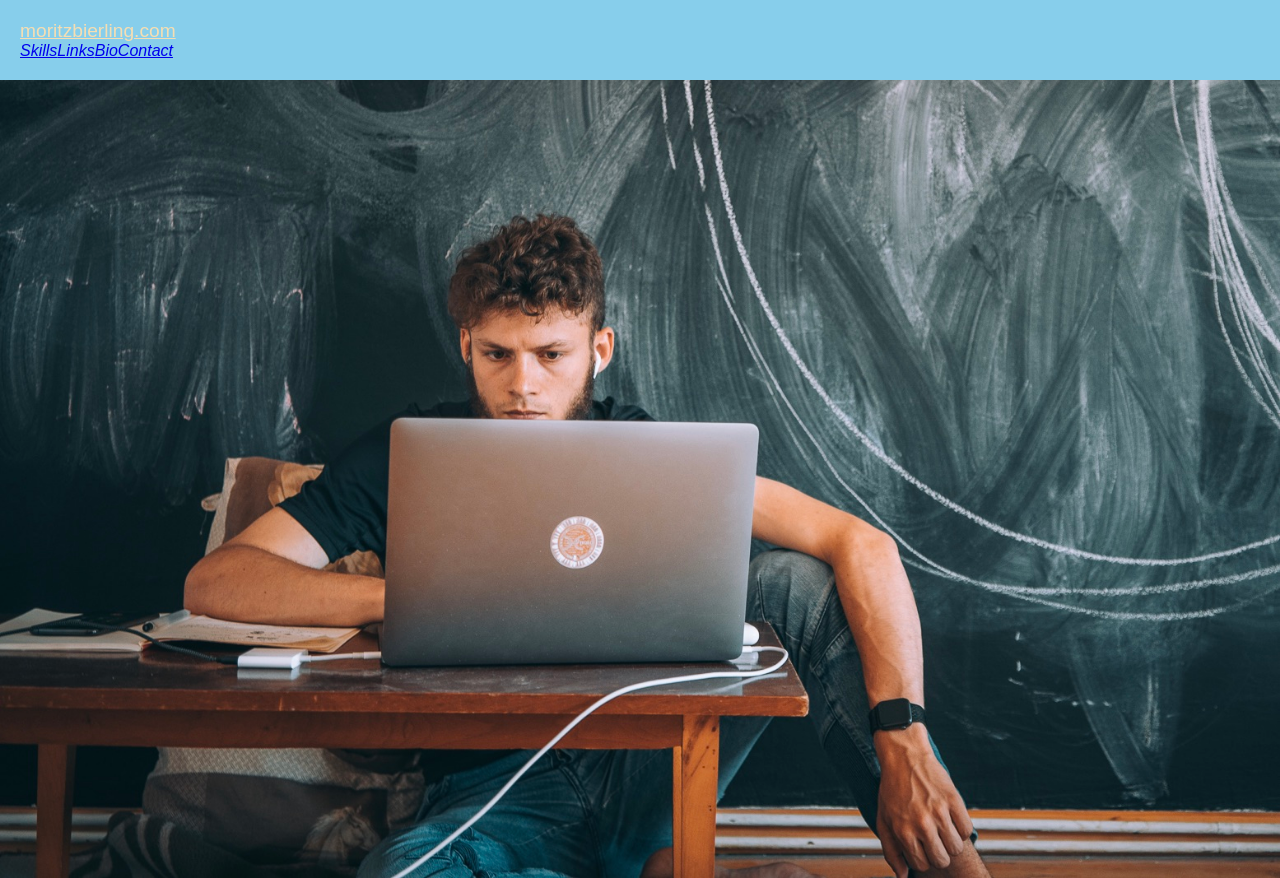
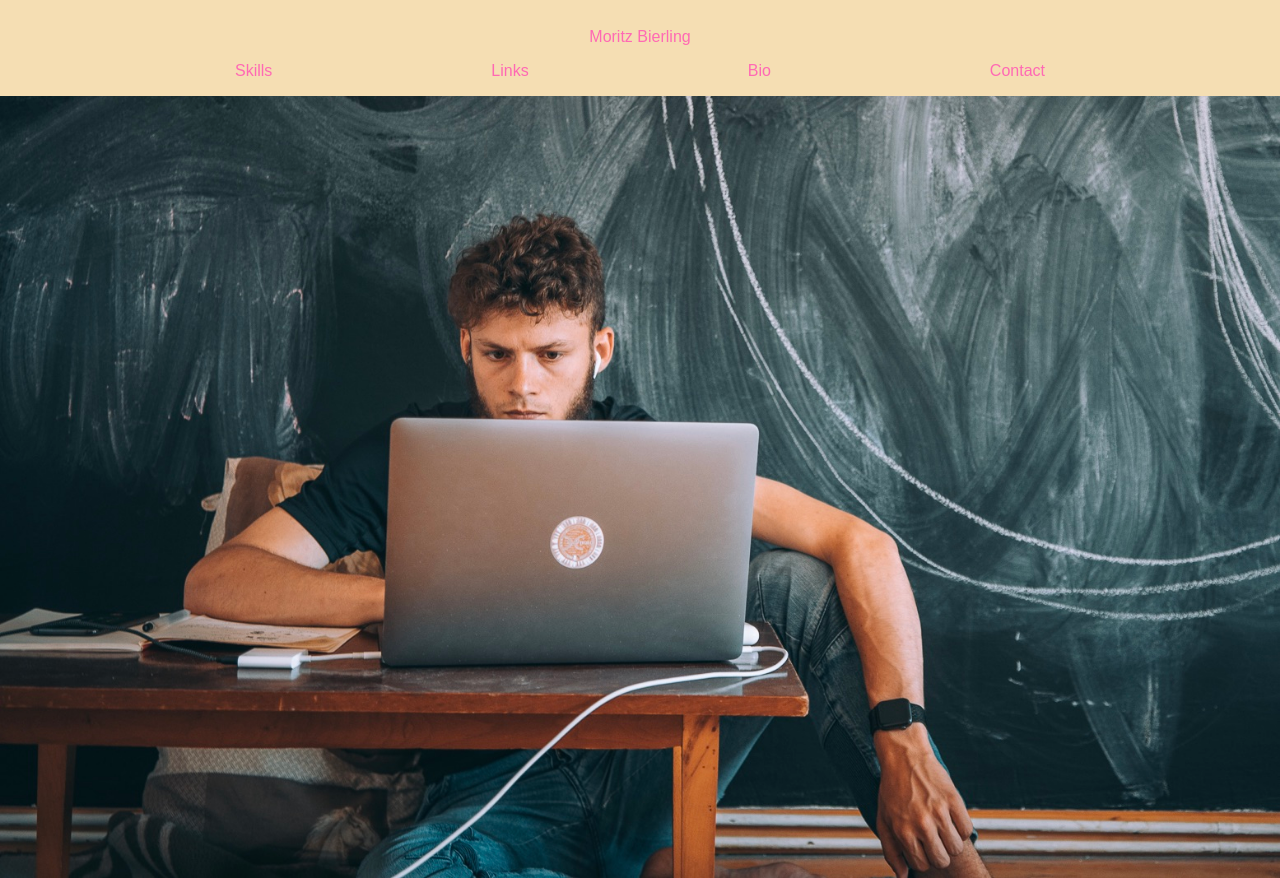
Before and after one commit to bierlingm/personal-website, a website: page docs/index.html in a window 1280 px wide. Shown: the top 878 px of the page. Drawn offline with Linux system fonts and the light colour scheme.

Commit message:
Rewrite header styling

```diff
--- a/docs/index.html
+++ b/docs/index.html
@@ -8,12 +8,12 @@
 </head>
 <body>
     <header id= "home" class="header">
-        <a class="header__a--home" href="#home">moritzbierling.com</a>
+        <a class="header__a--home" href="#home">Moritz Bierling</a>
         <nav class="header__nav">
-            <a href="#skills">Skills</a>
-            <a href="#links">Links</a>
-            <a href="#bio">Bio</a>
-            <a href="#contact">Contact</a>
+            <a class="header__nav__a" href="#skills">Skills</a>
+            <a class="header__nav__a" href="#links">Links</a>
+            <a class="header__nav__a" href="#bio">Bio</a>
+            <a class="header__nav__a" href="#contact">Contact</a>
         </nav>
     </header>
     <main>
--- a/scss/_base.scss
+++ b/scss/_base.scss
@@ -11,7 +11,21 @@ body {
     height: 100vh;
     max-width: fit-content;
     display: grid;
-    gap: 5rem;
     margin: 0px;
     padding: 0px;
 }
+
+a {
+    color: var(--tertiary);
+
+    &:hover {
+        color: var(--quaternary);
+    }
+
+    &:visited {
+        color: var(--tertiary);
+        &:hover {
+            color: var(--quaternary);
+        }
+    }
+}
--- a/scss/_variables.scss
+++ b/scss/_variables.scss
@@ -2,7 +2,8 @@
 :root {
     --primary: skyblue;
     --secondary: wheat;
-    --tertiary: rgb(228, 118, 223);
+    --tertiary: hotpink;
+    --quaternary: yellow;
 }
 
 // SASS way of defining variables
--- a/scss/components/_header.scss
+++ b/scss/components/_header.scss
@@ -1,21 +1,27 @@
 .header {
-    padding: 20px;
-    background: var(--primary);
-    font-style: italic;
+    padding: 1rem;
+    background-color: var(--secondary);
     position: fixed;
-    left: 0;
-    right: 0;
+    width: 100vw;
+    display: grid;
+    gap: 1rem;
+    text-align: center;
+}
+
+.header__a--home {
+    margin-top: .75rem;
+    text-decoration: none;
+
+    &:hover {
+        color: var(--tertiary) !important;
+    }
 }
 
 .header__nav {
     display: flex;
-    flex-direction: row;
-
+    justify-content: space-evenly;
 }
 
-.header__a--home {
-    font-size: larger;
-    color: var(--secondary);
-    font-style: normal;
-
+.header__nav__a {
+    text-decoration: none;
 }
```
Also changed, not shown: docs/styles.css, 1 other file.
